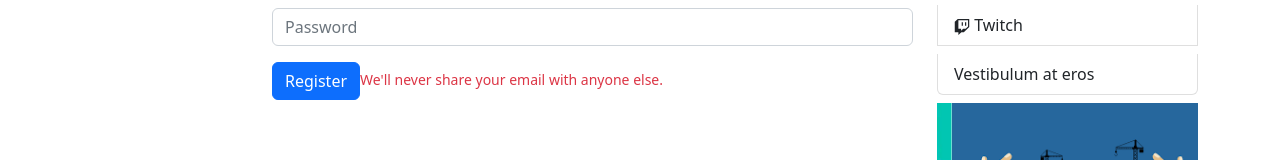
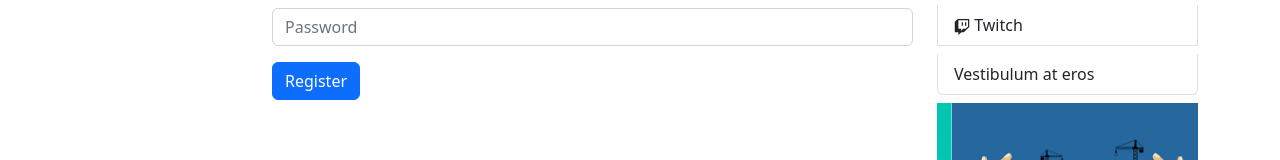
Before and after one commit to al-shaimon/dragon-news-client, a React (Create React App) app: page /register in a window 1280 px wide. Shown: the part 362-522 px from the top of the page. Built offline with nearby package versions, Linux system fonts and the light colour scheme; no server answers.

Commit message:
m-62 Display Login error and Private Route

```diff
--- a/src/Pages/Login/Login/Login.js
+++ b/src/Pages/Login/Login/Login.js
@@ -1,4 +1,4 @@
-import React, { useContext } from 'react';
+import React, { useContext, useState } from 'react';
 import Button from 'react-bootstrap/Button';
 import Form from 'react-bootstrap/Form';
 import { useNavigate } from 'react-router-dom';
@@ -6,6 +6,7 @@ import { AuthContext } from '../../../contexts/AuthProvider/AuthProvider';
 
 const Login = () => {
   const { signIn } = useContext(AuthContext);
+  const [error, setError] = useState('');
   const navigate = useNavigate();
 
   const handleSubmit = (event) => {
@@ -18,9 +19,13 @@ const Login = () => {
         const user = result.user;
         console.log(user);
         form.reset();
+        setError('');
         navigate('/');
       })
-      .catch((e) => console.error(e));
+      .catch((error) => {
+        console.error(error);
+        setError(error.message);
+      });
   };
 
   return (
@@ -38,7 +43,7 @@ const Login = () => {
       <Button variant="primary" type="submit">
         Login
       </Button>
-      <Form.Text className="text-danger">We'll never share your email with anyone else.</Form.Text>
+      <Form.Text className="text-danger">{error}</Form.Text>
     </Form>
   );
 };
--- a/src/Pages/Login/Register/Register.js
+++ b/src/Pages/Login/Register/Register.js
@@ -1,10 +1,11 @@
-import React, { useContext } from 'react';
+import React, { useContext, useState } from 'react';
 import { Button, Form } from 'react-bootstrap';
 import { useNavigate } from 'react-router-dom';
 import { AuthContext } from '../../../contexts/AuthProvider/AuthProvider';
 
 const Register = () => {
   const { createUser } = useContext(AuthContext);
+  const [error, setError] = useState('');
   const navigate = useNavigate();
 
   const handleSubmit = (event) => {
@@ -21,9 +22,13 @@ const Register = () => {
         const user = result.user;
         console.log(user);
         form.reset();
+        setError('');
         navigate('/');
       })
-      .catch((error) => console.error(error));
+      .catch((error) => {
+        console.error(error);
+        setError(error.message);
+      });
   };
 
   return (
@@ -49,7 +54,7 @@ const Register = () => {
       <Button variant="primary" type="submit">
         Register
       </Button>
-      <Form.Text className="text-danger">We'll never share your email with anyone else.</Form.Text>
+      <Form.Text className="text-danger">{error}</Form.Text>
     </Form>
   );
 };
```
Also changed, not shown: src/Routes/PrivateRoute/PrivateRoute.js (added, +11 -0 lines).
